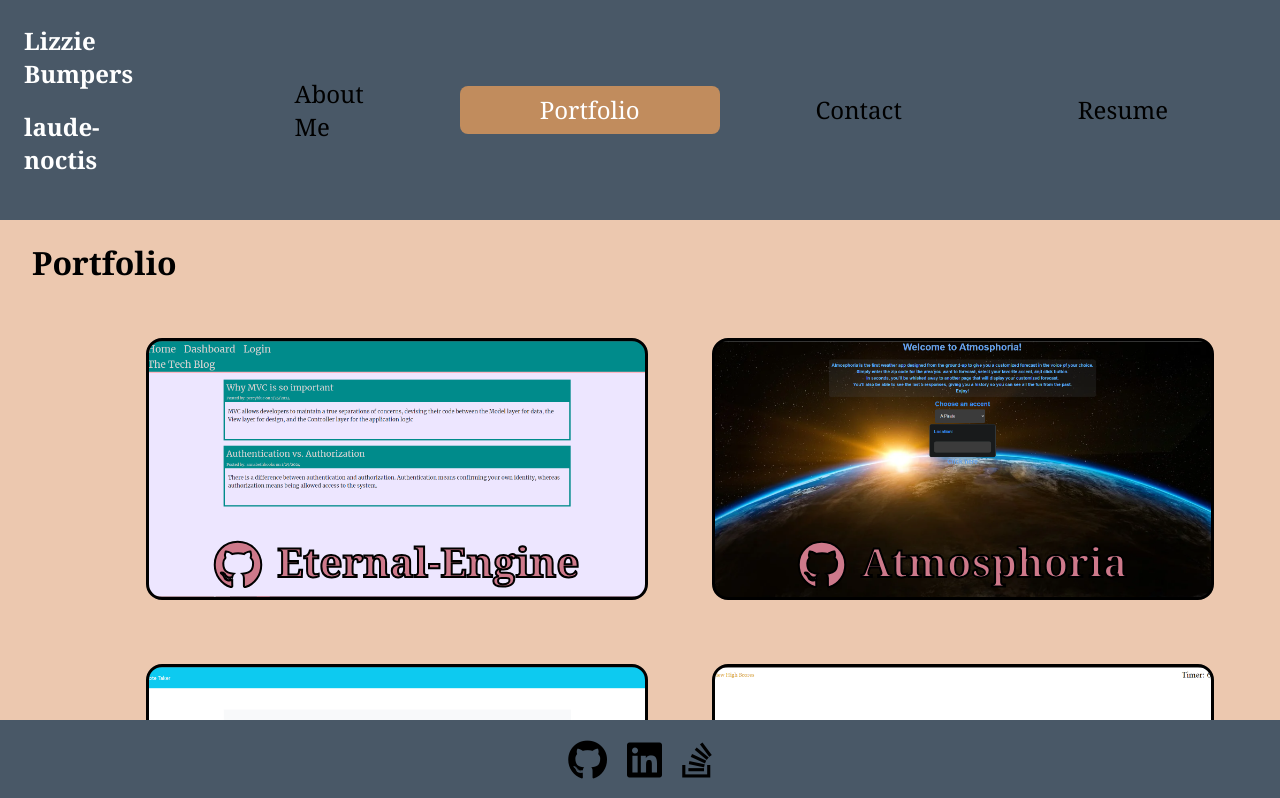
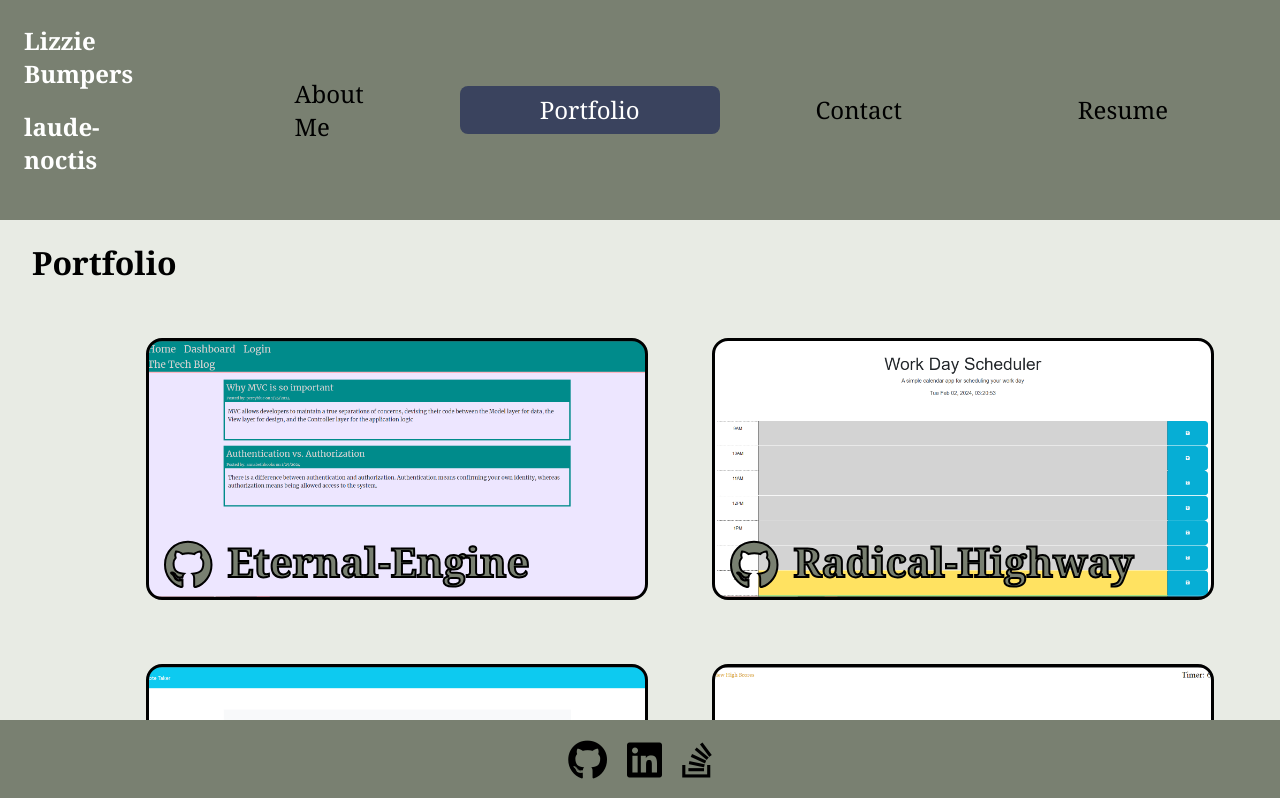
Before and after one commit to laude-noctis/lost-colony, a React (Vite) app in the folder vite-project/: page /portfolio in a window 1280 px wide. Shown: the top 798 px of the page. Built offline with nearby package versions, Linux system fonts and the light colour scheme.

Commit message:
changed atmosphoria to radical highway repo cause I couldnt get a color to go with a light and dark background

```diff
--- a/vite-project/src/components/Footer/Footer.css
+++ b/vite-project/src/components/Footer/Footer.css
@@ -5,7 +5,7 @@
     height: 10%;
     left: 0;
     right: 0;
-    background-color: #495867;
+    background-color: #798071;
     justify-content: center;
     align-items: center;
 }
@@ -16,5 +16,5 @@
 }
 
 .footer .icon:hover {
-    color: #c18c5d;
+    color: #999ac6;
 }
--- a/vite-project/src/components/Header/header.css
+++ b/vite-project/src/components/Header/header.css
@@ -6,7 +6,7 @@ nav {
     display: flex;
     justify-content: space-between;
     align-items: center;
-    background-color: #495867;
+    background-color: #798071;
     padding: 1.5rem;
 }
 
@@ -44,10 +44,10 @@ nav ul li .nav-link {
 }
 
 .active {
-    background-color: #c18c5d;
+    background-color: #3a435e;
     color: white;
 }
 
 nav ul li a:not(.active):hover {
-    background-color: #ce798b;
+    background-color: #999ac6;
 }
--- a/vite-project/src/index.css
+++ b/vite-project/src/index.css
@@ -1,15 +1,15 @@
 body {
     margin: 0;
-    background: var(--desert-sand);
+    background: var(--alabaster);
     font-family: "Cambria", "Cochin", Georgia, Times, 'Times New Roman', serif;
 }
 
 :root {
-    --desert-sand: #ecc8af;
-    --melon: #e7ad99;
-    --old-rose: #ce798b;
-    --persian-orange: #c18c5d;
-    --paynes-gray: #495867;
+    --alabaster: #e8ebe4;
+    --french-gray: #d2d5dd;
+    --bluegray: #3a435e;
+    --cool-gray: #999ac6;
+    --battleship: #798071;
 }
 
 /* About Page */
@@ -43,7 +43,7 @@ h1 {
     border: 3px black solid;
     border-radius: 1rem;
     align-items: flex-end;
-    justify-content: center;
+    justify-content: flex-start;
     height: 15rem;
     width: 30rem;
     padding: 0.5rem;
@@ -55,7 +55,7 @@ h1 {
 .port-icon {
     font-size: 3rem;
     margin: 0 0.5rem;
-    color: var(--old-rose);
+    color: var(--battleship);
     -webkit-text-stroke: 2px black;
 }
 
@@ -66,13 +66,13 @@ h1 {
 
 .port-card a {
     text-decoration: none;
-    color: var(--old-rose);
+    color: var(--battleship);
     -webkit-text-stroke: 2px black;
 }
 
 .port-card a:hover,
 .port-icon:hover {
-    color: var(--melon);
+    color: var(--bluegray);
 }
 
 .card-container {
@@ -87,7 +87,6 @@ h1 {
 
 /* Contact Page */
 .contact-form {
-    /* border: 3px crimson solid; */
     display: flex;
     justify-content: center;
     width: 50rem;
@@ -120,11 +119,11 @@ input {
     width: 20.5rem;
     border-radius: 0.5rem;
     height: 2rem;
-    background-color: var(--old-rose)
+    background-color: var(--french)
 }
 
 .submit-btn:hover {
-    color: var(--paynes-gray);
+    color: var(--battleship);
     cursor: pointer;
 }
 
--- a/vite-project/src/pages/PortfolioPage.jsx
+++ b/vite-project/src/pages/PortfolioPage.jsx
@@ -2,24 +2,24 @@ import React from 'react';
 import Card from '../components/card';
 
 import eternalEngineImage from '../images/eternal-engine.png'
-import atmosphoriaImage from '../images/atmosphoria.png'
+import radicalHighwayImage from '../images/radicalHighway.png'
 import whiteJungleImage from '../images/white-jungle.png'
 import crazyGadgetImage from '../images/crazy-gadget.png'
 import securityHallImage from '../images/security-hall.png'
 import greenForestImage from '../images/green-forest.png'
 
 const eternalEngine = {
-    code: "https://github.com/laude-noctis/eternal-engine",
-    webpage: "https://eternal-engine-f89c83326069.herokuapp.com/",
+    code: "https://github.com/laude-noctis/radical-highway",
+    webpage: "https://laude-noctis.github.io/radical-highway/",
     title: "Eternal-Engine",
     backgroundImage: eternalEngineImage
 }
 
-const Atmosphoria = {
+const radicalHighway = {
     code: "https://github.com/alexilson/atmosphoria",
     webpage: "https://alexilson.github.io/atmosphoria/",
-    title: "Atmosphoria",
-    backgroundImage: atmosphoriaImage
+    title: "Radical-Highway",
+    backgroundImage: radicalHighwayImage
 }
 
 const whiteJungle = {
@@ -56,7 +56,7 @@ export const PortfolioPage = () => {
             <h1>Portfolio</h1>
             <div className="card-container">
                 <Card code={eternalEngine.code} webpage={eternalEngine.webpage} title={eternalEngine.title} backgroundImage={eternalEngine.backgroundImage}/>
-                <Card code={Atmosphoria.code} webpage={Atmosphoria.webpage} title={Atmosphoria.title} backgroundImage={Atmosphoria.backgroundImage}/>
+                <Card code={radicalHighway.code} webpage={radicalHighway.webpage} title={radicalHighway.title} backgroundImage={radicalHighway.backgroundImage}/>
                 <Card code={whiteJungle.code} webpage={whiteJungle.webpage} title={whiteJungle.title} backgroundImage={whiteJungle.backgroundImage}/>
                 <Card code={crazyGadget.code} webpage={crazyGadget.webpage} title={crazyGadget.title} backgroundImage={crazyGadget.backgroundImage}/>
                 <Card code={greenForest.code} webpage={greenForest.webpage} title={greenForest.title} backgroundImage={greenForest.backgroundImage}/>
```
Also changed, not shown: vite-project/src/images/atmosphoria.png (deleted), vite-project/src/images/radicalHighway.png (added).
